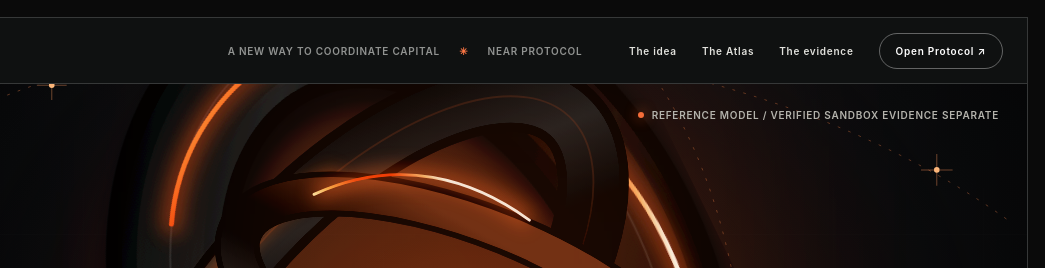
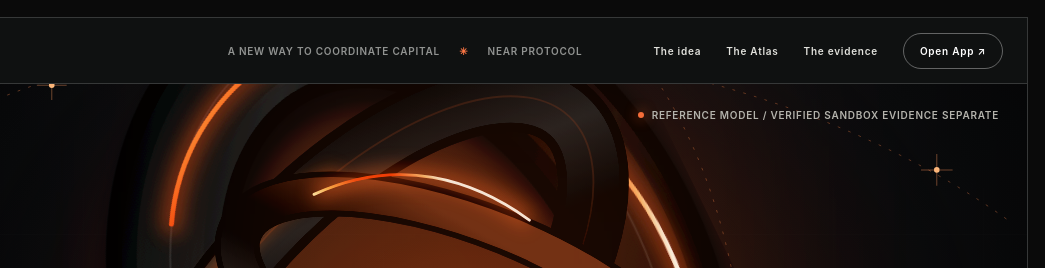
Before and after one commit to Iniwura/pact-atlas, a website: page web/index.html in a window 1280 px wide. Shown: the top 268 px of the page, 235-1280 px from the left. Drawn offline with Linux system fonts and the light colour scheme.

Commit message:
copy: link cinematic marketing page to actual consumer application

```diff
--- a/web/index.html
+++ b/web/index.html
@@ -13,10 +13,10 @@
 <header class="header" id="top">
   <a class="brand" href="#top" aria-label="PACT Atlas home"><span class="brand-icon" aria-hidden="true"><b></b><b></b><b></b></span> PACT<span class="brand-alt">/ATLAS</span></a>
   <div class="header-center">A NEW WAY TO COORDINATE CAPITAL <span class="header-star">✳</span> NEAR PROTOCOL</div>
-  <nav class="head-nav" aria-label="Primary navigation"><a href="#concept">The idea</a><a href="#atlas">The Atlas</a><a href="#benchmarks">The evidence</a><a href="/console" class="nav-pill">Open Protocol ↗</a></nav>
+  <nav class="head-nav" aria-label="Primary navigation"><a href="#concept">The idea</a><a href="#atlas">The Atlas</a><a href="#benchmarks">The evidence</a><a href="/console" class="nav-pill">Open App ↗</a></nav>
   <button class="menu-toggle" id="menu-toggle" aria-controls="mobile-menu" aria-expanded="false" aria-label="Open menu"><span></span><span></span></button>
 </header>
-<nav id="mobile-menu" class="mobile-menu" aria-label="Mobile navigation" hidden><a href="#concept">The idea</a><a href="#atlas">The Atlas</a><a href="#benchmarks">The benchmarks</a><a href="#proof">The proof</a><a href="/console">Protocol console ↗</a></nav>
+<nav id="mobile-menu" class="mobile-menu" aria-label="Mobile navigation" hidden><a href="#concept">The idea</a><a href="#atlas">The Atlas</a><a href="#benchmarks">The benchmarks</a><a href="#proof">The proof</a><a href="/console">Open app ↗</a></nav>
 <main id="main">
 <section class="hero" aria-labelledby="hero-title">
  <div class="hero-meta"><span>01 / A NEW FINANCIAL PRIMITIVE</span><span class="hero-status"><i></i> REFERENCE MODEL / VERIFIED SANDBOX EVIDENCE SEPARATE</span></div>
@@ -79,7 +79,7 @@
    <p class="ledger-disclaimer">REFERENCE MODEL ONLY. No deposits, transfers, or live wallet signatures occur here. An allocation certificate is not proof of a public-chain payment.</p>
  </div><div class="proof-final"><div><span class="proof-icon">✳</span> <span>TESTED IN NEAR SANDBOX</span><p>Separate Codex verification reports include Sputnik DAO governance, deposits, expiry and refunds. This interactive view is a model preview, not a live network state.</p></div><a href="#top" class="line-link proof-link">BACK TO TOP <span>↑</span></a></div></section>
 </main>
-<footer class="footer"><div class="footer-kicker"><span>PACT ATLAS / ON NEAR</span><span>NOT FOR VALUABLE FUNDS</span></div><div class="footer-title">THE FUTURE<br>IS <em>COLLECTIVE.</em></div><div class="footer-bottom"><span>PACT © 2026</span><span>COORDINATION IS A DESIGN PROBLEM.</span><a href="/console">OPEN PROTOCOL ↗</a><a href="#top">TOP ↑</a></div></footer>
+<footer class="footer"><div class="footer-kicker"><span>PACT ATLAS / ON NEAR</span><span>NOT FOR VALUABLE FUNDS</span></div><div class="footer-title">THE FUTURE<br>IS <em>COLLECTIVE.</em></div><div class="footer-bottom"><span>PACT © 2026</span><span>COORDINATION IS A DESIGN PROBLEM.</span><a href="/console">OPEN APP ↗</a><a href="#top">TOP ↑</a></div></footer>
 </div>
 <script defer src="/studio.js"></script>
 </body></html>
```
